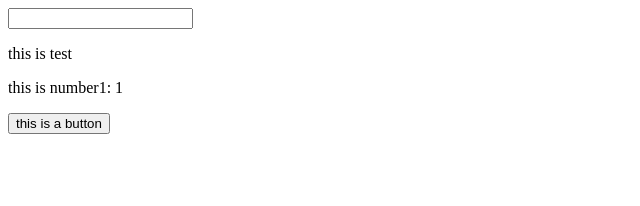
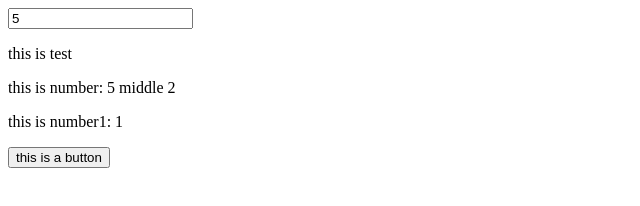
Before and after one commit to pf12345/vue-imitate, a website built with webpack: page index.html in a window 1280 px wide. Shown: the whole page, without its empty margins (0-640 px from the left). Built offline with nearby package versions, Linux system fonts and the light colour scheme.

Commit message:
add v-model directive

```diff
--- a/index.html
+++ b/index.html
@@ -10,9 +10,9 @@
     	<p>
     		this is test
     	</p>
-    	<!-- <p>
-    		this is number: {{number ＋ number1}} <span>middle</span> {{number2}}
-    	</p> -->
+    	<p>
+    		this is number: {{number}} <span> middle </span> {{number2}}
+    	</p>
     	<p>
     		this is number1: {{number1}}
     	</p>
--- a/src/compile.js
+++ b/src/compile.js
@@ -1,8 +1,13 @@
 import { replace, getAttrs } from './util.js';
 import text from './directives/text.js';
 import bind from './directives/bind.js';
+import model from './directives/model.js';
 
 import Directive from './directive.js';
+
+const bindRE = /^v-bind:|^:/;
+const onRE = /^v-on:|^@/;
+const dirAttrRE = /^v-([^:]+)(?:$|:(.*)$)/;
 
 export default function Compile(vueImitate) {
 	vueImitate.prototype.compile = function() {
@@ -36,18 +41,29 @@ function compileNode(el) {
 }
 
 function compileElementNode(el) {
-	let attrs = getAttrs(el), eventReg = /^v-bind:|^:/;
+	let attrs = getAttrs(el);
 	return function(vm) {
 		if(attrs && attrs.length) {
 			attrs.forEach((attr) => {
-				if(eventReg.test(attr.name)) {
-					let	description = {
+				let name = attr.name, description, matched;
+				if(bindRE.test(attr.name)) {
+					description = {
 						el: el,
 						def: bind,
-						name: attr.name.replace(eventReg, ''),
+						name: name.replace(bindRE, ''),
 						value: attr.value
 					}
-					vm._directives.push(new Directive(vm, el, description))
+				} else if((matched = name.match(dirAttrRE))) {
+					description = {
+						el: el,
+						def: model,
+						name: matched[1],
+						value: attr.value
+					}
+				}
+				if(description) {
+					vm._directives.push(new Directive(vm, el, description));
+
 				}
 			})
 		}
--- a/src/directive.js
+++ b/src/directive.js
@@ -5,7 +5,7 @@ export default function Directive(vm, el, description) {
 	this.vm = vm;
 	this.el = el;
 	this.description = description;
-	this.expression = description.token ? description.token.value : '';
+	this.expression = description.token ? description.token.value : description.value;
 }
 
 Directive.prototype._bind = function() {
--- /dev/null
+++ b/src/directives/model.js
@@ -0,0 +1,18 @@
+export default {
+	bind() {
+		let self = this, isNumber, oldValue;
+		if(this.el) {
+			oldValue = this.vm[this.description.value];
+			isNumber = typeof oldValue === 'number';
+			this.el.value = oldValue;
+			this.el.addEventListener('input', function() {
+				self.vm[self.description.value] = isNumber ? Number(self.el.value) : self.el.value;
+			})
+		}
+	},
+	update(value) {
+		if(this.el && this.el.value != value) {
+			this.el.value = value;
+		}
+	}
+}
--- a/src/main.js
+++ b/src/main.js
@@ -8,7 +8,7 @@ let vm = new vueImitate({
 	data() {
 		return {
 			message: 'this is test',
-			number: 0,
+			number: 5,
 			number1: 1,
 			number2: 2
 		}
@@ -16,6 +16,7 @@ let vm = new vueImitate({
 	methods: {
 		add() {
 			this.number1 += 1;
+			this.number += 1;
 		}
 	}
 })
```
